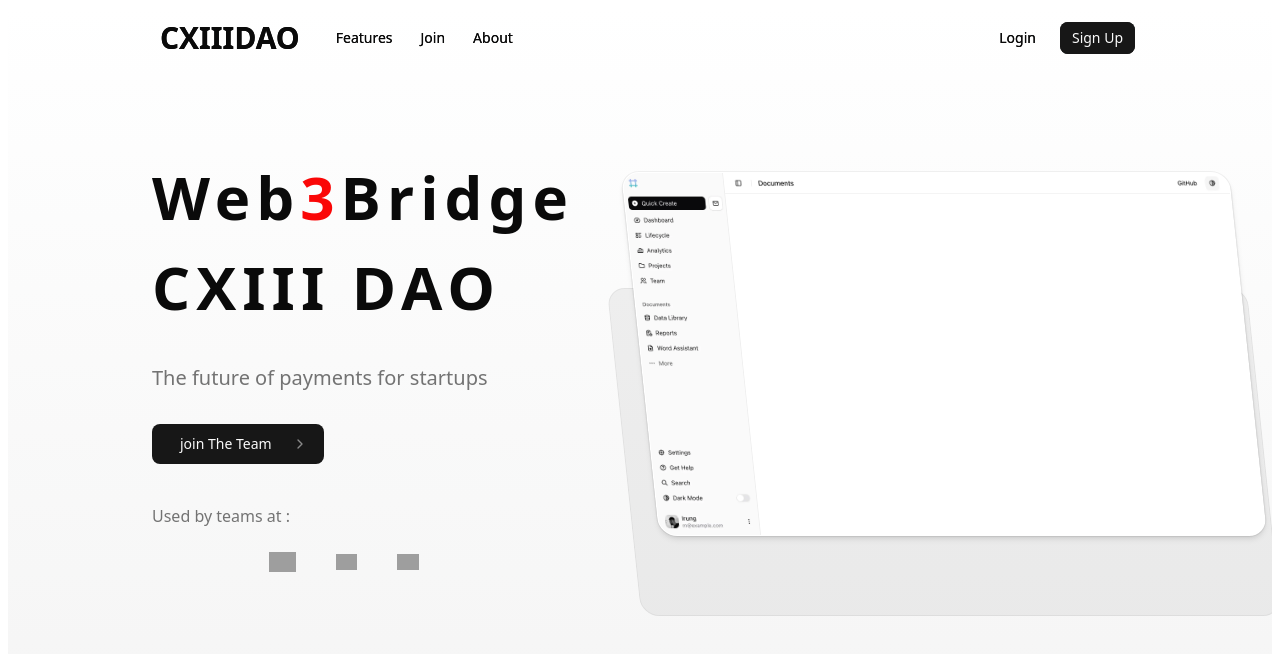
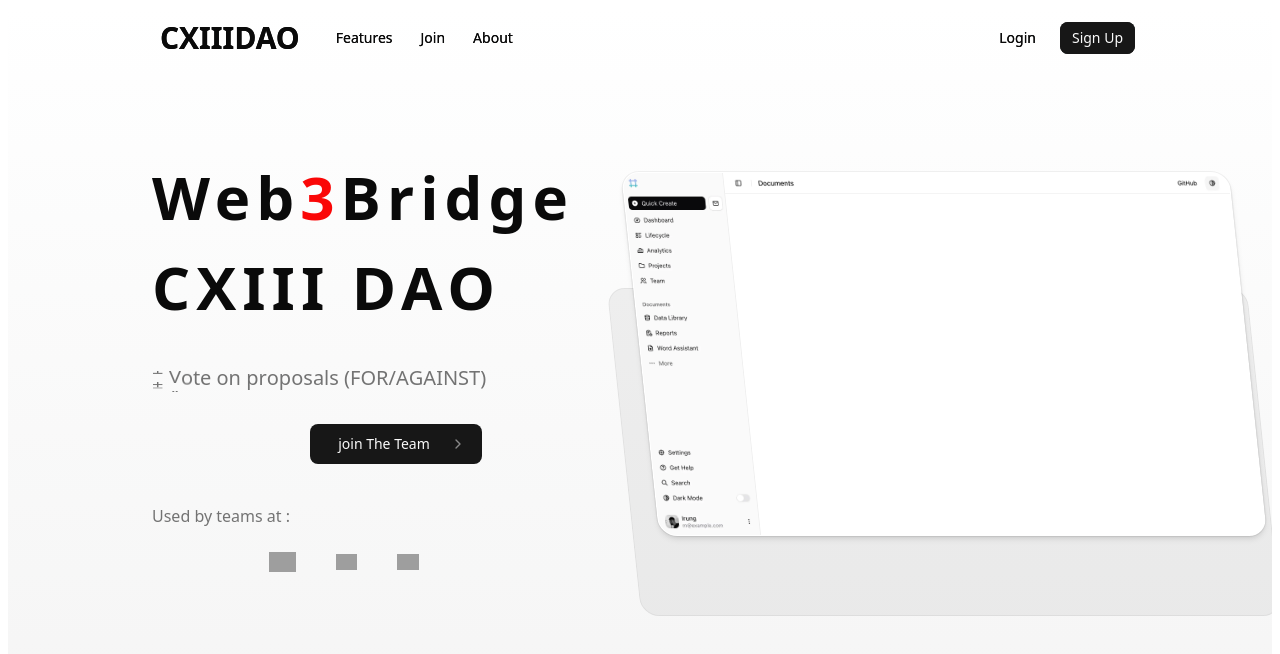
Before and after one commit to jvcByte/CXIII_DAO, a React (Vite) app in the folder frontend/: page / in a window 1280 px wide. Shown: the top 654 px of the page. Built offline with nearby package versions, Linux system fonts and the light colour scheme; grey boxes are pictures that could not be loaded.

Commit message:
add text animation

```diff
--- a/frontend/package.json
+++ b/frontend/package.json
@@ -18,14 +18,18 @@
     "@tanstack/react-query": "^5.87.4",
     "@tanstack/react-router": "^1.131.41",
     "@tanstack/react-router-devtools": "^1.131.42",
+    "add": "^2.0.6",
     "axios": "^1.12.1",
     "class-variance-authority": "^0.7.1",
     "clsx": "^2.1.1",
     "lucide-react": "^0.544.0",
+    "motion": "^12.23.12",
+    "motion-primitives": "^0.1.0",
     "react": "^19.1.1",
     "react-dom": "^19.1.1",
     "react-hot-toast": "^2.6.0",
     "tailwind-merge": "^3.3.1",
+    "text-effect": "^1.0.1",
     "tw-animate-css": "^1.3.8"
   },
   "devDependencies": {
--- a/frontend/src/components/hero-section.tsx
+++ b/frontend/src/components/hero-section.tsx
@@ -2,6 +2,7 @@ import { Link } from '@tanstack/react-router'
 import { Button } from '@/components/ui/button'
 import { HeroHeader } from "@/components/header"
 import { ChevronRight } from 'lucide-react'
+import { TextLoopBasic } from './layout/tesxt-loop-role'
 
 const heroImage = '/src/assets/mist/tailark.png'
 const navLinks = [
@@ -23,9 +24,11 @@ export default function HeroSection() {
                                     >
                                         Web<span className="text-[#fa0707]">3</span>Bridge CXIII DAO
                                     </h1>
-                                    <p className="text-muted-foreground my-8 max-w-2xl text-balance text-xl">The future of payments for startups</p>
+                                    <p className="text-muted-foreground my-8 max-w-2xl text-balance text-xl">
+                                        <TextLoopBasic />
+                                    </p>
 
-                                    <div className="flex items-center gap-3">
+                                    <div className="flex items-center justify-center gap-3">
                                         <Button
                                             asChild
                                             size="lg"
@@ -49,8 +52,8 @@ export default function HeroSection() {
                                     </div>
                                 </div>
 
-                                <div className="mt-10">
-                                    <p className="text-muted-foreground">Used by teams at :</p>
+                                <div className="mt-20 md:mt-10">
+                                    <p className="text-muted-foreground text-start">Used by teams at :</p>
                                     <div className="flex justify-center items-center mt-6 max-w-sm gap-10">
 
                                         <div className="flex">
--- /dev/null
+++ b/frontend/src/components/layout/tesxt-loop-role.tsx
@@ -0,0 +1,44 @@
+import { TextRoll } from '@/components/motion-primitives/text-roll';
+import { TextLoop } from '@/components/motion-primitives/text-loop';
+
+
+export function TextLoopBasic() {
+    return (
+        <TextLoop
+            className='overflow-y-clip'
+            transition={{
+                type: 'tween',
+                stiffness: 900,
+                damping: 80,
+                mass: 10,
+            }}
+            variants={{
+                initial: {
+                    y: 20,
+                    rotateX: 90,
+                    opacity: 0,
+                    filter: 'blur(4px)',
+                },
+                animate: {
+                    y: 0,
+                    rotateX: 0,
+                    opacity: 1,
+                    filter: 'blur(0px)',
+                },
+                exit: {
+                    y: -20,
+                    rotateX: -90,
+                    opacity: 0,
+                    filter: 'blur(4px)',
+                },
+            }}
+            interval={5}
+        >
+            <span> <TextRoll>₿ Create funding proposals</TextRoll></span>
+            <span> <TextRoll>± Vote on proposals (FOR/AGAINST)</TextRoll></span>
+            <span> <TextRoll>✇ 6-hour voting period</TextRoll></span>
+            <span> <TextRoll>⦾ Only members can vote</TextRoll></span>
+            <span> <TextRoll>₵ Uses C13 token</TextRoll></span>
+        </TextLoop>
+    );
+}
--- /dev/null
+++ b/frontend/src/components/motion-primitives/text-loop.tsx
@@ -0,0 +1,72 @@
+'use client';
+import { cn } from '@/lib/utils';
+import {
+  motion,
+  AnimatePresence,
+  type Transition,
+  type Variants,
+  type AnimatePresenceProps,
+} from 'motion/react';
+import { useState, useEffect, Children } from 'react';
+
+export type TextLoopProps = {
+  children: React.ReactNode[];
+  className?: string;
+  interval?: number;
+  transition?: Transition;
+  variants?: Variants;
+  onIndexChange?: (index: number) => void;
+  trigger?: boolean;
+  mode?: AnimatePresenceProps['mode'];
+};
+
+export function TextLoop({
+  children,
+  className,
+  interval = 2,
+  transition = { duration: 0.3 },
+  variants,
+  onIndexChange,
+  trigger = true,
+  mode = 'popLayout',
+}: TextLoopProps) {
+  const [currentIndex, setCurrentIndex] = useState(0);
+  const items = Children.toArray(children);
+
+  useEffect(() => {
+    if (!trigger) return;
+
+    const intervalMs = interval * 1000;
+    const timer = setInterval(() => {
+      setCurrentIndex((current) => {
+        const next = (current + 1) % items.length;
+        onIndexChange?.(next);
+        return next;
+      });
+    }, intervalMs);
+    return () => clearInterval(timer);
+  }, [items.length, interval, onIndexChange, trigger]);
+
+  const motionVariants: Variants = {
+    initial: { y: 20, opacity: 0 },
+    animate: { y: 0, opacity: 1 },
+    exit: { y: -20, opacity: 0 },
+  };
+
+  return (
+    <div className={cn('relative inline-block whitespace-nowrap', className)}>
+      <AnimatePresence mode={mode} initial={false}>
+        <motion.div
+          key={currentIndex}
+          initial='initial'
+          animate='animate'
+          exit='exit'
+          transition={transition}
+          variants={variants || motionVariants}
+        >
+          {items[currentIndex]}
+        </motion.div>
+      </AnimatePresence>
+    </div>
+  );
+}
--- /dev/null
+++ b/frontend/src/components/motion-primitives/text-roll.tsx
@@ -0,0 +1,101 @@
+import {
+  motion,
+  type VariantLabels,
+  type Target,
+  type TargetAndTransition,
+  type Transition,
+} from 'motion/react';
+
+export type TextRollProps = {
+  children: string;
+  duration?: number;
+  getEnterDelay?: (index: number) => number;
+  getExitDelay?: (index: number) => number;
+  className?: string;
+  transition?: Transition;
+  variants?: {
+    enter: {
+      initial: Target | VariantLabels | boolean;
+      animate: TargetAndTransition | VariantLabels;
+    };
+    exit: {
+      initial: Target | VariantLabels | boolean;
+      animate: TargetAndTransition | VariantLabels;
+    };
+  };
+  onAnimationComplete?: () => void;
+};
+
+export function TextRoll({
+  children,
+  duration = 0.5,
+  getEnterDelay = (i) => i * 0.1,
+  getExitDelay = (i) => i * 0.1 + 0.2,
+  className,
+  transition = { ease: 'easeIn' },
+  variants,
+  onAnimationComplete,
+}: TextRollProps) {
+  const defaultVariants = {
+    enter: {
+      initial: { rotateX: 0 },
+      animate: { rotateX: 90 },
+    },
+    exit: {
+      initial: { rotateX: 90 },
+      animate: { rotateX: 0 },
+    },
+  } as const;
+
+  const letters = children.split('');
+
+  return (
+    <span className={className}>
+      {letters.map((letter, i) => {
+        return (
+          <span
+            key={i}
+            className='relative inline-block [perspective:10000px] [transform-style:preserve-3d] [width:auto]'
+            aria-hidden='true'
+          >
+            <motion.span
+              className='absolute inline-block [backface-visibility:hidden] [transform-origin:50%_25%]'
+              initial={
+                variants?.enter?.initial ?? defaultVariants.enter.initial
+              }
+              animate={
+                variants?.enter?.animate ?? defaultVariants.enter.animate
+              }
+              transition={{
+                ...transition,
+                duration,
+                delay: getEnterDelay(i),
+              }}
+            >
+              {letter === ' ' ? '\u00A0' : letter}
+            </motion.span>
+            <motion.span
+              className='absolute inline-block [backface-visibility:hidden] [transform-origin:50%_100%]'
+              initial={variants?.exit?.initial ?? defaultVariants.exit.initial}
+              animate={variants?.exit?.animate ?? defaultVariants.exit.animate}
+              transition={{
+                ...transition,
+                duration,
+                delay: getExitDelay(i),
+              }}
+              onAnimationComplete={
+                letters.length === i + 1 ? onAnimationComplete : undefined
+              }
+            >
+              {letter === ' ' ? '\u00A0' : letter}
+            </motion.span>
+            <span className='invisible'>
+              {letter === ' ' ? '\u00A0' : letter}
+            </span>
+          </span>
+        );
+      })}
+      <span className='sr-only'>{children}</span>
+    </span>
+  );
+}
--- a/frontend/tsconfig.app.json
+++ b/frontend/tsconfig.app.json
@@ -28,5 +28,5 @@
     "noFallthroughCasesInSwitch": true,
     "noUncheckedSideEffectImports": true
   },
-  "include": ["src"]
+  "include": ["src", "components"]
 }
```
Also changed, not shown: 1 other file (tests, documents, lock files or other folders).
